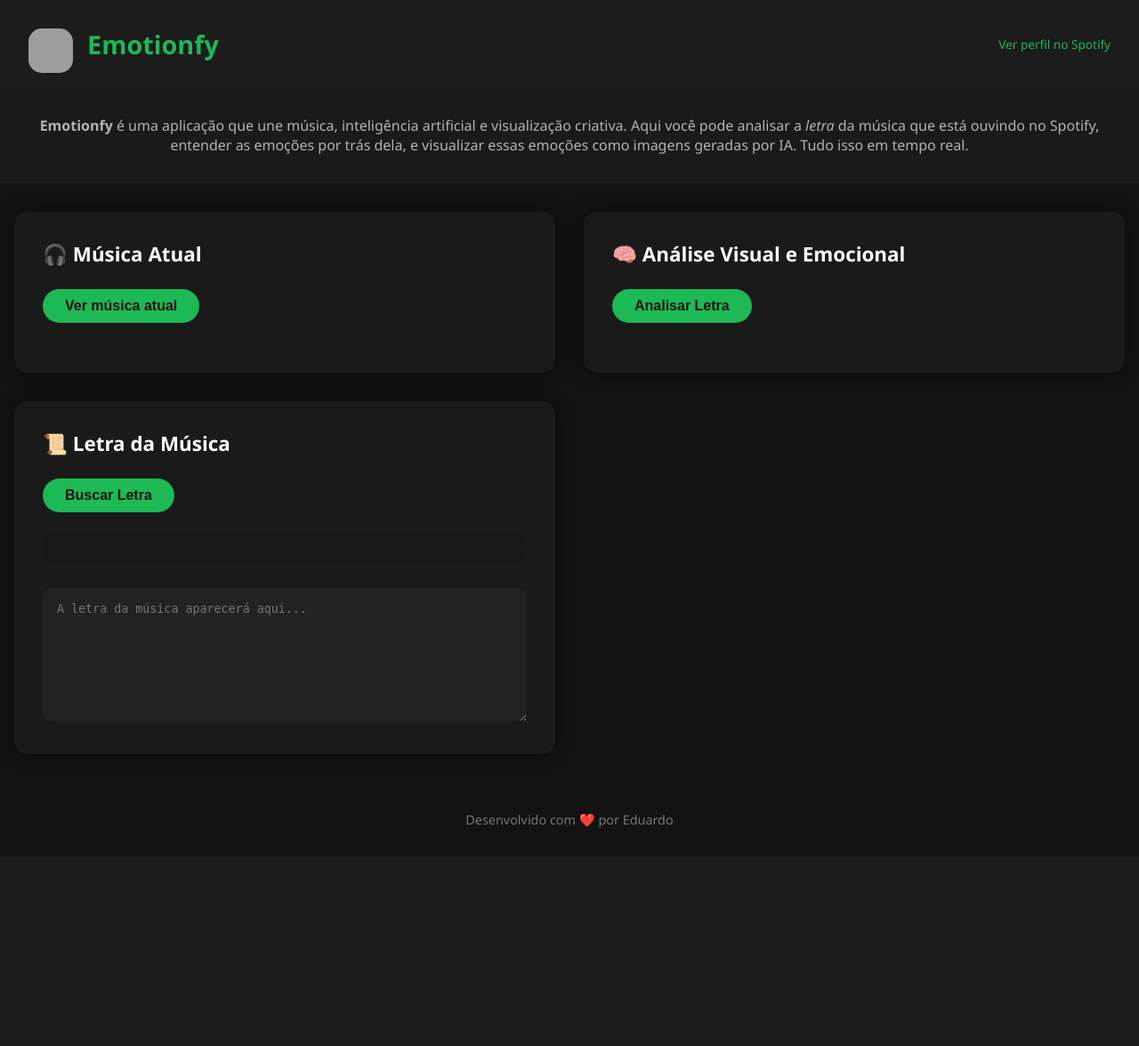
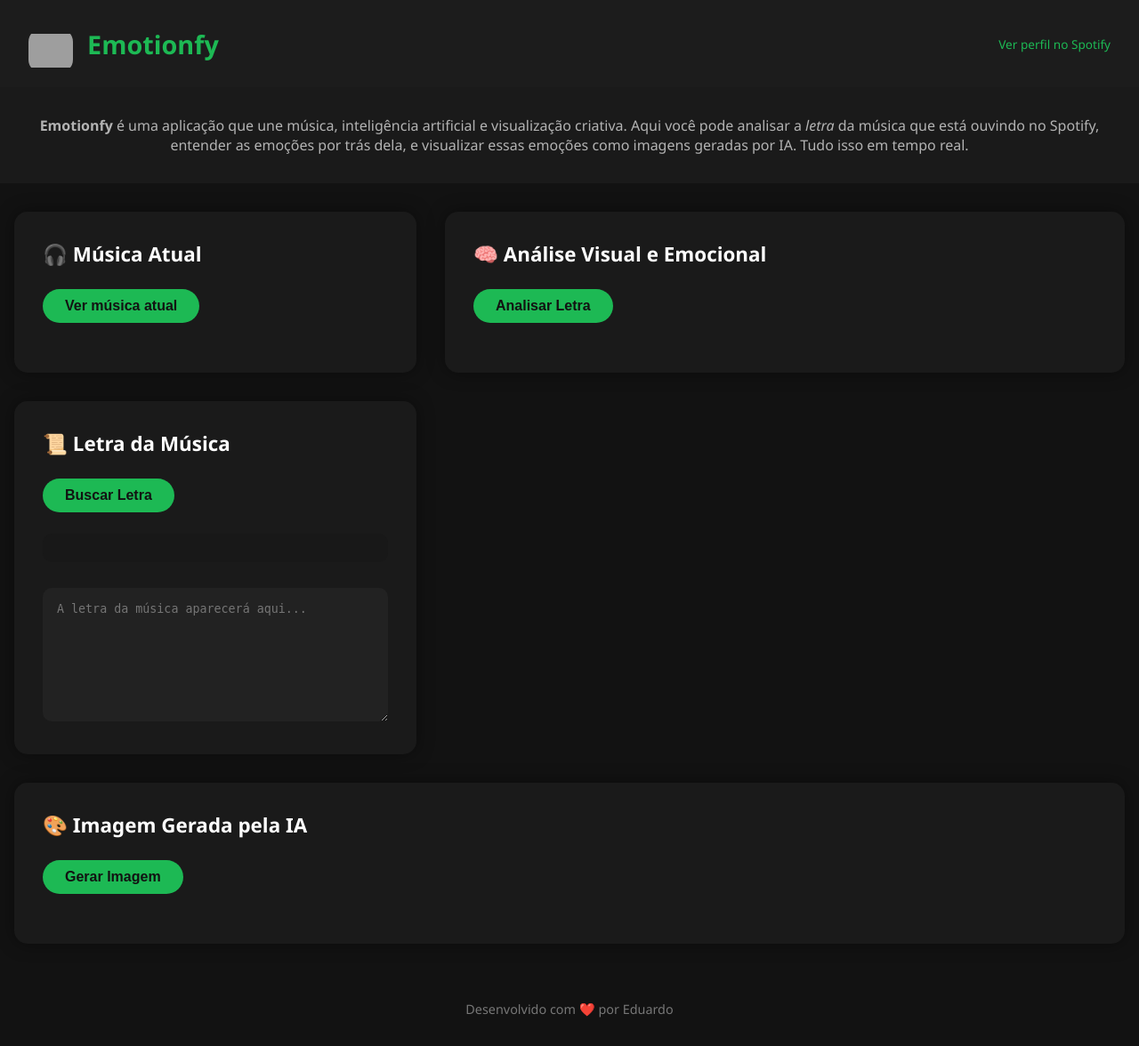
Before and after one commit to EduardoLazaroo/emotion-IA, a Flask app: template app/templates/index.html in a window 1280 px wide. Shown: the whole page at 89% size. Before the commit the page ends 931 px from the top, so only its background shows below. Run offline with Flask 3, Linux system fonts and the light colour scheme; the template is opened without the code that fills it, so the values that code supplies are empty; grey boxes are pictures that could not be loaded.

Commit message:
feat: mvp criado

```diff
--- a/app/templates/index.html
+++ b/app/templates/index.html
@@ -75,9 +75,22 @@
         flex-wrap: wrap;
       }
 
-      .left-column,
-      .right-column {
-        flex: 1 1 48%;
+      .column-left {
+        flex: 1 1 25%;
+        display: flex;
+        flex-direction: column;
+        gap: 2rem;
+      }
+
+      .column-middle {
+        flex: 1 1 50%;
+        display: flex;
+        flex-direction: column;
+        gap: 2rem;
+      }
+
+      .column-right {
+        flex: 1 1 25%;
         display: flex;
         flex-direction: column;
         gap: 2rem;
@@ -143,9 +156,11 @@
       }
 
       img {
-        width: 100%;
+        max-width: 100%;
+        max-height: 400px;
         border-radius: 15px;
         margin-top: 1rem;
+        object-fit: contain;
       }
 
       .loading {
@@ -165,8 +180,9 @@
           flex-direction: column;
         }
 
-        .left-column,
-        .right-column {
+        .column-left,
+        .column-middle,
+        .column-right {
           flex: 1 1 100%;
         }
       }
@@ -175,11 +191,7 @@
   <body>
     <header>
       <div class="header-left">
-        <img
-          src="https://i.postimg.cc/nz29qyPG/emotionfy.png"
-          alt="Logo Emotionfy"
-          style="width: 50px; height: 50px"
-        />
+        <img src="https://i.postimg.cc/nz29qyPG/emotionfy.png" alt="Logo Emotionfy" style="width: 50px; height: 50px" />
         <h1>Emotionfy</h1>
       </div>
       <div class="user-info">
@@ -188,31 +200,20 @@
         {% endif %}
         <div><strong>{{ nome }}</strong></div>
         <div>{{ email }}</div>
-        <div>
-          <a href="{{ perfil_url }}" target="_blank">Ver perfil no Spotify</a>
-        </div>
+        <div><a href="{{ perfil_url }}" target="_blank">Ver perfil no Spotify</a></div>
       </div>
     </header>
 
-    <section
-      style="
-        padding: 1rem 2rem;
-        background-color: #1a1a1a;
-        text-align: center;
-        color: var(--text-light);
-      "
-    >
+    <section style="padding: 1rem 2rem; background-color: #1a1a1a; text-align: center; color: var(--text-light);">
       <p>
-        <strong>Emotionfy</strong> é uma aplicação que une música, inteligência
-        artificial e visualização criativa. Aqui você pode analisar a
-        <em>letra</em> da música que está ouvindo no Spotify, entender as
-        emoções por trás dela, e visualizar essas emoções como imagens geradas
-        por IA. Tudo isso em tempo real.
+        <strong>Emotionfy</strong> é uma aplicação que une música, inteligência artificial e visualização criativa.
+        Aqui você pode analisar a <em>letra</em> da música que está ouvindo no Spotify, entender as emoções por trás
+        dela, e visualizar essas emoções como imagens geradas por IA. Tudo isso em tempo real.
       </p>
     </section>
 
     <div class="container">
-      <div class="left-column">
+      <div class="column-left">
         <div class="card">
           <h2>🎧 Música Atual</h2>
           <button id="btn-track">Ver música atual</button>
@@ -223,14 +224,11 @@
           <h2>📜 Letra da Música</h2>
           <button id="btn-testar-genius">Buscar Letra</button>
           <pre id="teste-genius-resultado"></pre>
-          <textarea
-            id="letra-musica"
-            placeholder="A letra da música aparecerá aqui..."
-          ></textarea>
+          <textarea id="letra-musica" placeholder="A letra da música aparecerá aqui..."></textarea>
         </div>
       </div>
 
-      <div class="right-column">
+      <div class="column-middle">
         <div class="card">
           <h2>🧠 Análise Visual e Emocional</h2>
           <button id="btn-analisar-letra">Analisar Letra</button>
@@ -238,20 +236,57 @@
           <div id="imagem-analisada"></div>
         </div>
       </div>
+
+      <div class="column-right">
+        <div class="card">
+          <h2>🎨 Imagem Gerada pela IA</h2>
+          <button id="btn-gerar-imagem">Gerar Imagem</button>
+          <div id="imagem-container" style="margin-top: 1rem; display: flex; flex-direction: column;"></div>
+        </div>
+      </div>
     </div>
 
     <footer>Desenvolvido com ❤️ por Eduardo</footer>
 
     <script>
+      document.getElementById("btn-gerar-imagem").addEventListener("click", () => {
+        const botaoImagem = document.getElementById("btn-gerar-imagem");
+        const container = document.getElementById("imagem-container");
+
+        botaoImagem.disabled = true;
+        botaoImagem.textContent = "Gerando imagem...";
+
+        fetch("/gerar-imagem", {
+          method: "POST",
+        })
+          .then((res) => res.json())
+          .then((data) => {
+            if (data.url) {
+              container.innerHTML = `
+                <p><strong>Prompt usado:</strong> ${data.prompt_usado}</p>
+                <img src="${data.url}" alt="Imagem gerada" />
+              `;
+            } else {
+              container.innerHTML = `<p>Erro: ${data.error || "Não foi possível gerar a imagem."}</p>`;
+            }
+          })
+          .catch((erro) => {
+            console.error("Erro ao chamar API de imagem:", erro);
+            container.innerHTML = "<p>Erro ao se comunicar com o servidor.</p>";
+          })
+          .finally(() => {
+            botaoImagem.disabled = false;
+            botaoImagem.textContent = "Gerar Imagem";
+          });
+      });
+
       document.getElementById("btn-track").addEventListener("click", () => {
         const trackNameEl = document.getElementById("track-name");
         trackNameEl.innerText = "Carregando...";
         fetch("/current-track")
           .then((res) => res.json())
           .then((data) => {
-            trackNameEl.innerText = data.error
-              ? `Erro: ${data.error}`
-              : `🎵 ${data.track}`;
+            trackNameEl.innerText = data.error ? `Erro: ${data.error}` : `🎵 ${data.track}`;
           })
           .catch(() => {
             trackNameEl.innerText = "Erro ao buscar música.";
@@ -286,7 +321,6 @@
       document.getElementById("btn-analisar-letra").addEventListener("click", () => {
         const textarea = document.getElementById("letra-musica");
         const analiseEl = document.getElementById("teste-genius-analise");
-        const imagemContainer = document.getElementById("imagem-analisada");
         const texto = textarea.value;
         const btn = document.getElementById("btn-analisar-letra");
 
@@ -296,7 +330,6 @@
         }
 
         analiseEl.innerHTML = "<p class='loading'>Analisando...</p>";
-        imagemContainer.innerHTML = "";
         btn.disabled = true;
         btn.innerText = "Analisando...";
 
@@ -320,8 +353,6 @@
                 <p>🎨 <strong>Dispositivos Estilísticos:</strong> ${data.dispositivos_estilisticos}</p>
                 <p>🔑 <strong>Palavras-chave:</strong> ${data.palavras_chave.join(", ")}</p>
               `;
-
-              imagemContainer.innerHTML = `<img src="${data.imagem_url}" alt="Imagem gerada" />`;
             }
           })
           .catch(() => {
```
Also changed, not shown: analise.py (+26 -13 lines), app/routes.py (+8 -0 lines).
